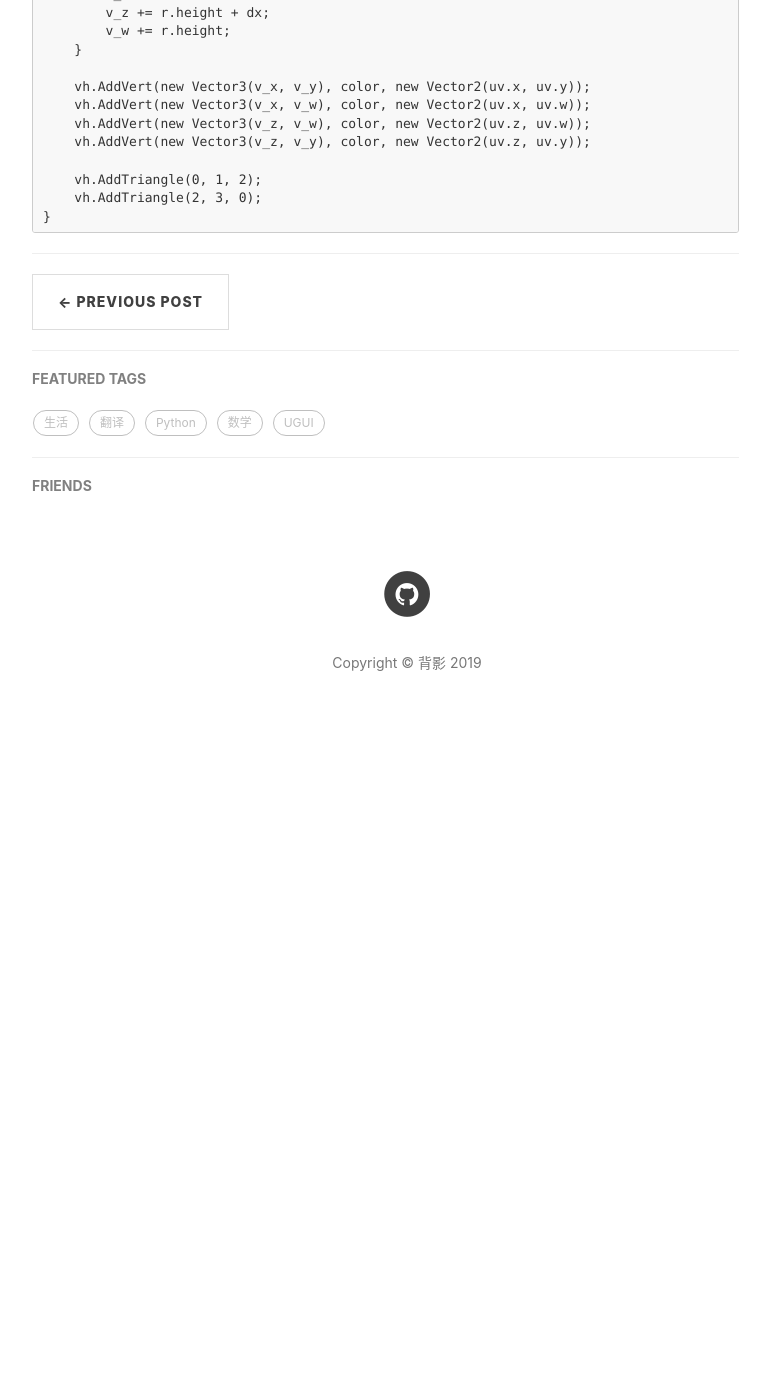
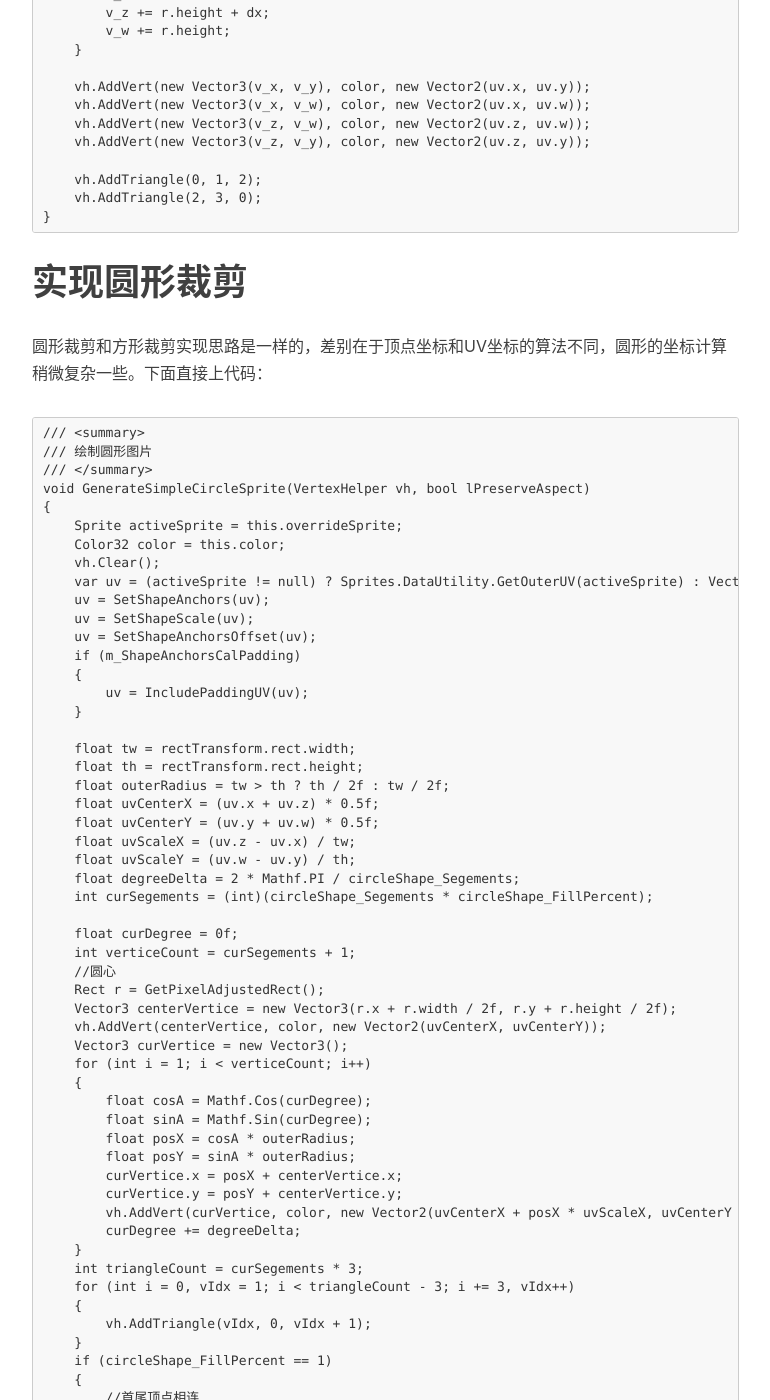
Before and after one commit to lyback/lyback.github.com, a Jekyll site: the page built from _posts/2019-04-10-UGUI-ImageExtension_Shape.markdown, in a window 1280 px wide and 1400 px high, scrolled down 6515 px. Shown: the whole window, without its empty margins (233-1003 px from the left). Built offline with Jekyll 4.4.1, drawn with Linux system fonts in a browser that asks for light colours; nearby versions of some CDN libraries; comment, search, counter and statistics services are not loaded; before the commit the page ends 7282 px from its top, so only the background shows below that; some of the changed text lies outside the part shown.

Commit message:
Post ImageExtension Cricle Shape

````diff
--- a/_posts/2019-04-10-UGUI-ImageExtension_Shape.markdown
+++ b/_posts/2019-04-10-UGUI-ImageExtension_Shape.markdown
@@ -281,3 +281,63 @@ void GenerateSimpleSquareSprite(VertexHelper vh, bool lPreserveAspect)
     vh.AddTriangle(2, 3, 0);
 }
 ```
+# **实现圆形裁剪**
+圆形裁剪和方形裁剪实现思路是一样的，差别在于顶点坐标和UV坐标的算法不同，圆形的坐标计算稍微复杂一些。下面直接上代码：
+```
+/// <summary>
+/// 绘制圆形图片
+/// </summary>
+void GenerateSimpleCircleSprite(VertexHelper vh, bool lPreserveAspect)
+{
+    Sprite activeSprite = this.overrideSprite;
+    Color32 color = this.color;
+    vh.Clear();
+    var uv = (activeSprite != null) ? Sprites.DataUtility.GetOuterUV(activeSprite) : Vector4.zero;
+    uv = SetShapeAnchors(uv);
+    uv = SetShapeScale(uv);
+    uv = SetShapeAnchorsOffset(uv);
+    if (m_ShapeAnchorsCalPadding)
+    {
+        uv = IncludePaddingUV(uv);
+    }
+
+    float tw = rectTransform.rect.width;
+    float th = rectTransform.rect.height;
+    float outerRadius = tw > th ? th / 2f : tw / 2f;
+    float uvCenterX = (uv.x + uv.z) * 0.5f;
+    float uvCenterY = (uv.y + uv.w) * 0.5f;
+    float uvScaleX = (uv.z - uv.x) / tw;
+    float uvScaleY = (uv.w - uv.y) / th;
+    float degreeDelta = 2 * Mathf.PI / circleShape_Segements;
+    int curSegements = (int)(circleShape_Segements * circleShape_FillPercent);
+
+    float curDegree = 0f;
+    int verticeCount = curSegements + 1;
+    //圆心
+    Rect r = GetPixelAdjustedRect();
+    Vector3 centerVertice = new Vector3(r.x + r.width / 2f, r.y + r.height / 2f);
+    vh.AddVert(centerVertice, color, new Vector2(uvCenterX, uvCenterY));
+    Vector3 curVertice = new Vector3();
+    for (int i = 1; i < verticeCount; i++)
+    {
+        float cosA = Mathf.Cos(curDegree);
+        float sinA = Mathf.Sin(curDegree);
+        float posX = cosA * outerRadius;
+        float posY = sinA * outerRadius;
+        curVertice.x = posX + centerVertice.x;
+        curVertice.y = posY + centerVertice.y;
+        vh.AddVert(curVertice, color, new Vector2(uvCenterX + posX * uvScaleX, uvCenterY + posY * uvScaleY));
+        curDegree += degreeDelta;
+    }
+    int triangleCount = curSegements * 3;
+    for (int i = 0, vIdx = 1; i < triangleCount - 3; i += 3, vIdx++)
+    {
+        vh.AddTriangle(vIdx, 0, vIdx + 1);
+    }
+    if (circleShape_FillPercent == 1)
+    {
+        //首尾顶点相连
+        vh.AddTriangle(verticeCount - 1, 0, 1);
+    }
+}
+```
````
